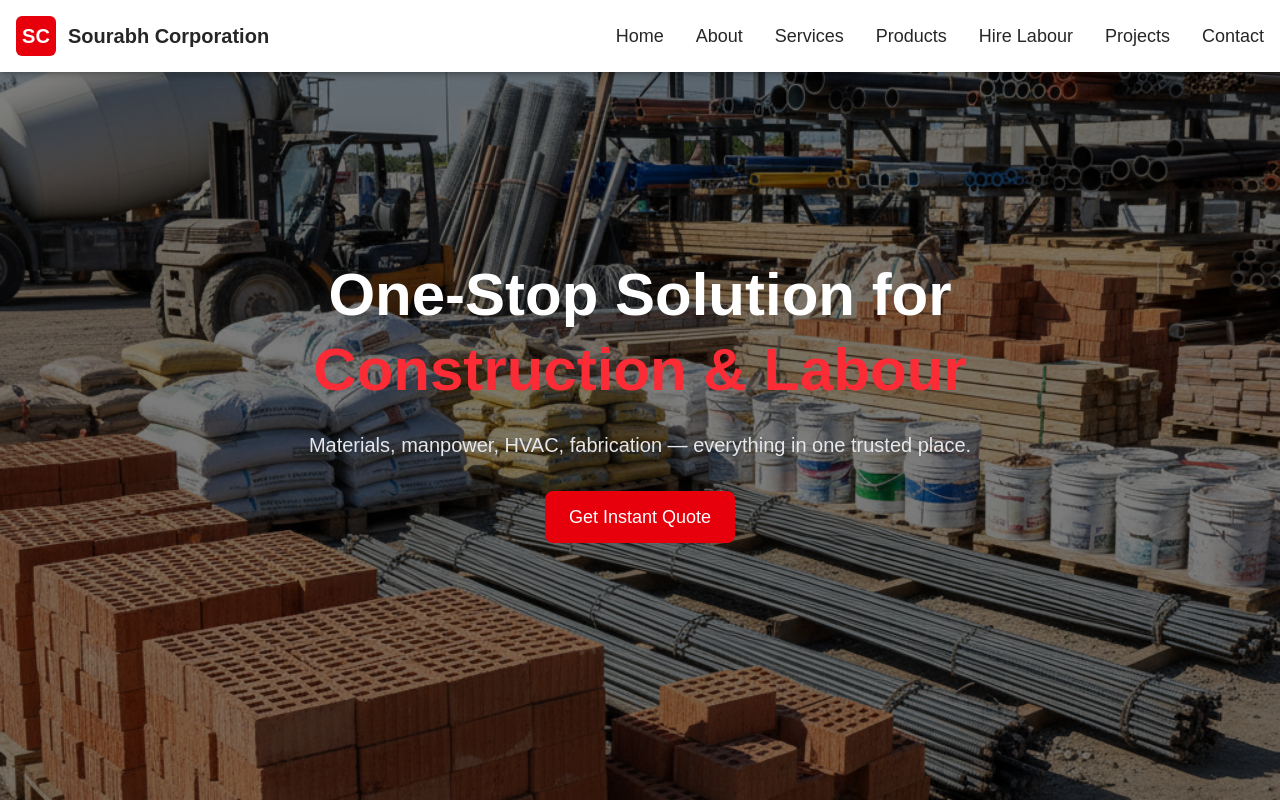
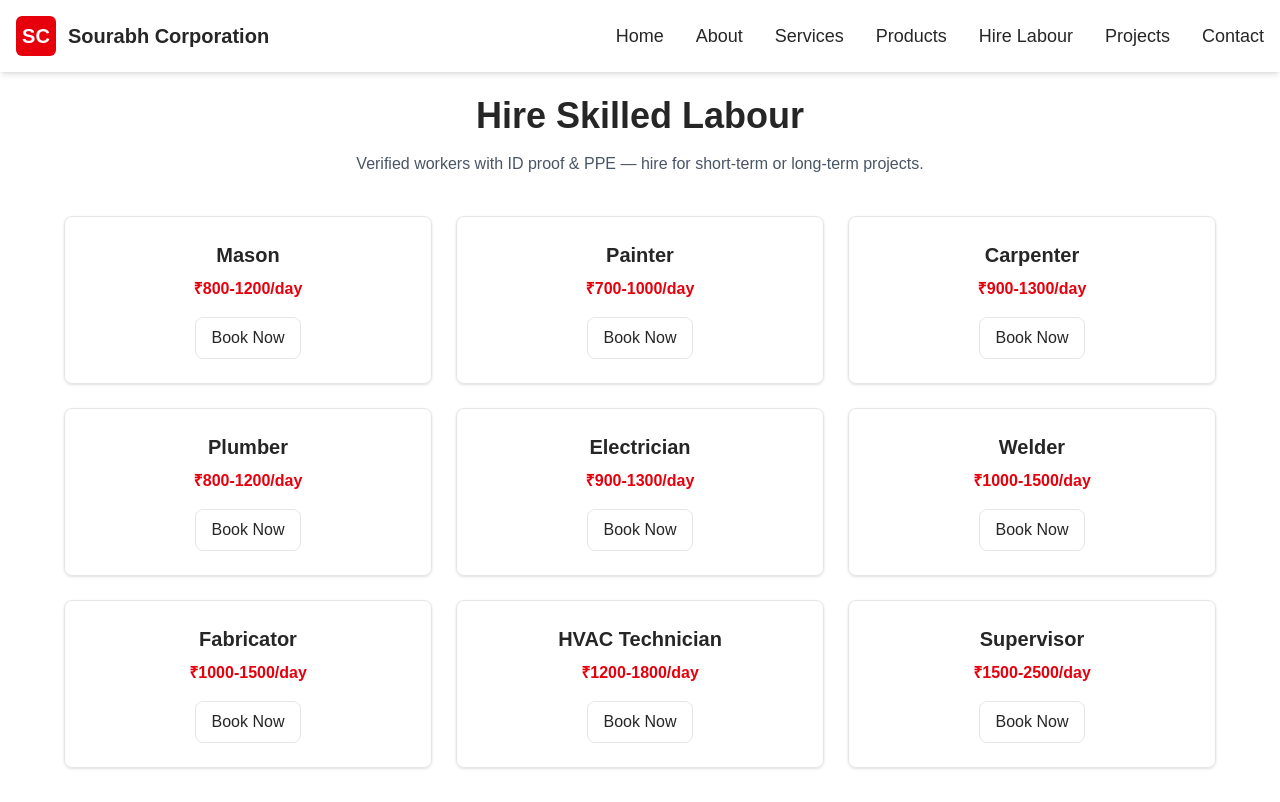
Before and after one commit to bimfroxdemo-hub/Sourabh-Co, a React (Vite) app: page /hirelabour in a window 1280 px wide. Shown: the top 802 px of the page. Built offline with nearby package versions, Linux system fonts and the light colour scheme.

Commit message:
changes in route

```diff
--- a/src/App.jsx
+++ b/src/App.jsx
@@ -40,7 +40,7 @@ const App = () => {
           <Route path="/Service" element={<Service />} />
           <Route path="/product" element={<Product />} />
           <Route path="/project" element={<Project />} />
-          <Route path="/hire-labour" element={<HireLabour />} />
+          <Route path="/hirelabour" element={<HireLabour />} />
           <Route path="/contact" element={<Context />} />
 
           {/* 404 fallback */}
--- a/src/Pages/HireLAbour.jsx
+++ b/src/Pages/HireLAbour.jsx
@@ -13,7 +13,7 @@ const labourCategories = [
   { title: "Supervisor", rate: "₹1500-2500/day" },
 ];
 
-const HireLAbour = () => {
+const HireLabour = () => {
   return (
     <div className="min-h-screen bg-white pt-24 px-4 pb-20">
       <div className="max-w-6xl mx-auto">
@@ -68,4 +68,4 @@ const HireLAbour = () => {
   );
 };
 
-export default HireLAbour;
+export default HireLabour;
--- a/src/ui/Header.jsx
+++ b/src/ui/Header.jsx
@@ -9,14 +9,15 @@ const Header = () => {
   const nav = [
     { to: "/", label: "Home" },
     { to: "/about", label: "About" },
-    { to: "/services", label: "Services" },
-    { to: "/products", label: "Products" },
-    { to: "/hire-labour", label: "Hire Labour" },
-    { to: "/projects", label: "Projects" },
+    { to: "/service", label: "Services" },
+    { to: "/product", label: "Products" },
+    { to: "/hirelabour", label: "Hire Labour" },
+    { to: "/project", label: "Projects" },
     { to: "/contact", label: "Contact" },
   ];
 
   return (
+
     <header className="bg-white shadow-md fixed top-0 w-full z-50">
       <div className="max-w-7xl mx-auto px-4 py-4 flex justify-between items-center">
 
```
